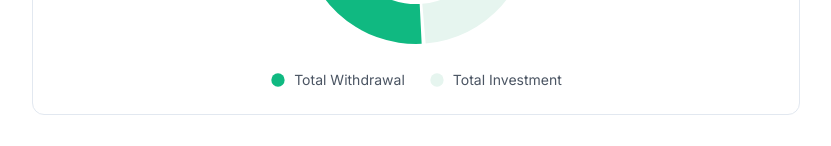
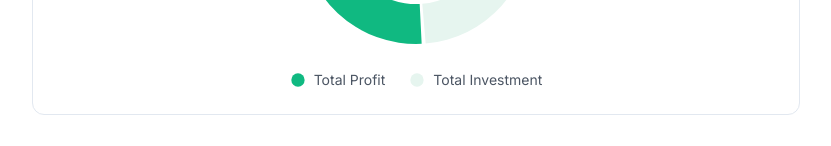
Before and after one commit to hirakbrazil/react-router-convert-svg-to-png, a React (Vite) app: page / in a window 1280 px wide. Shown: the part 1365-1511 px from the top of the page, without its empty margins (148-979 px from the left). Built offline with nearby package versions, Linux system fonts and the light colour scheme.

Commit message:
Update Donut Chart Label
Changed the label in the Donut Chart component from "Total Withdrawal" to "Profit" to better reflect the data being represented.
[skip gpt_engineer]

```diff
--- a/src/components/DonutChart.tsx
+++ b/src/components/DonutChart.tsx
@@ -27,7 +27,7 @@ const DonutChart: React.FC<DonutChartProps> = ({
   const touchStartRef = useRef<{ x: number; y: number } | null>(null);
 
   const data = [
-    { name: "Total Withdrawal", value: totalWithdrawal },
+    { name: "Total Profit", value: totalWithdrawal },
     { name: "Total Investment", value: totalInvestment },
   ];
 
```
